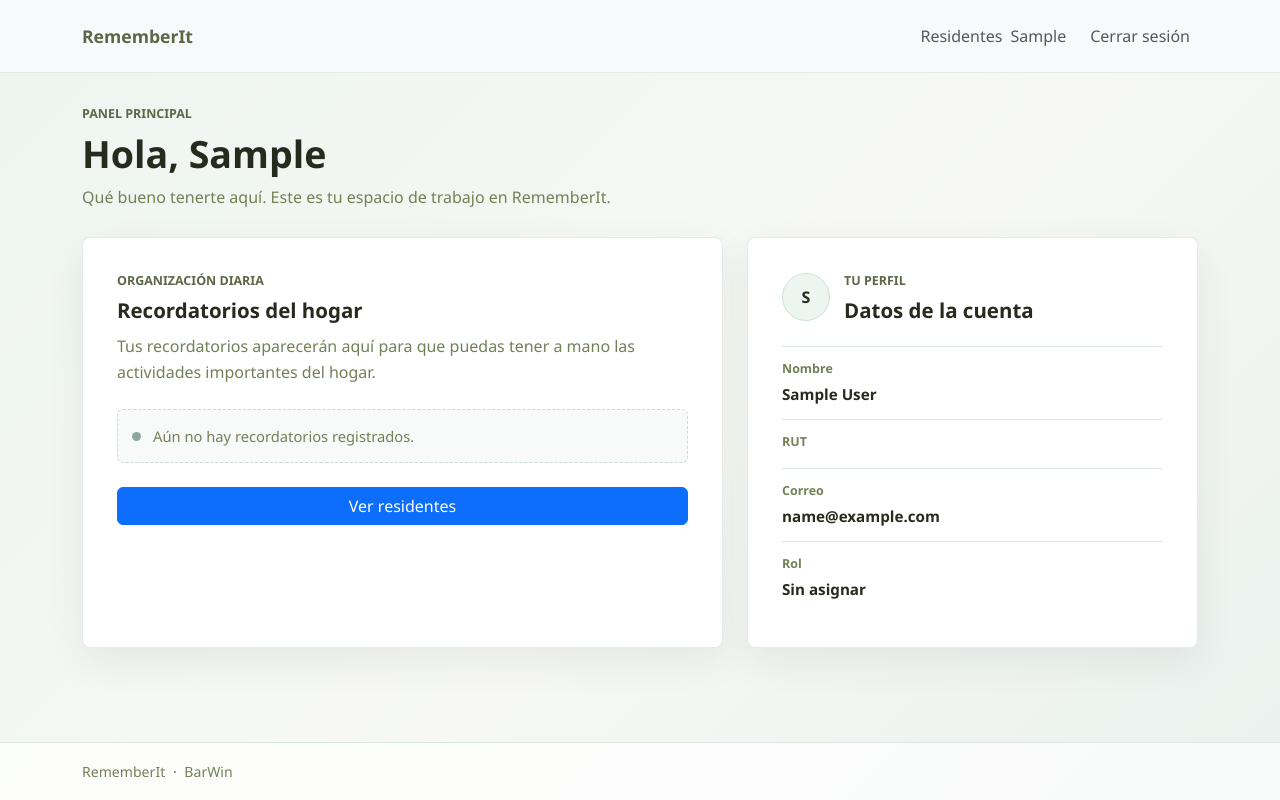
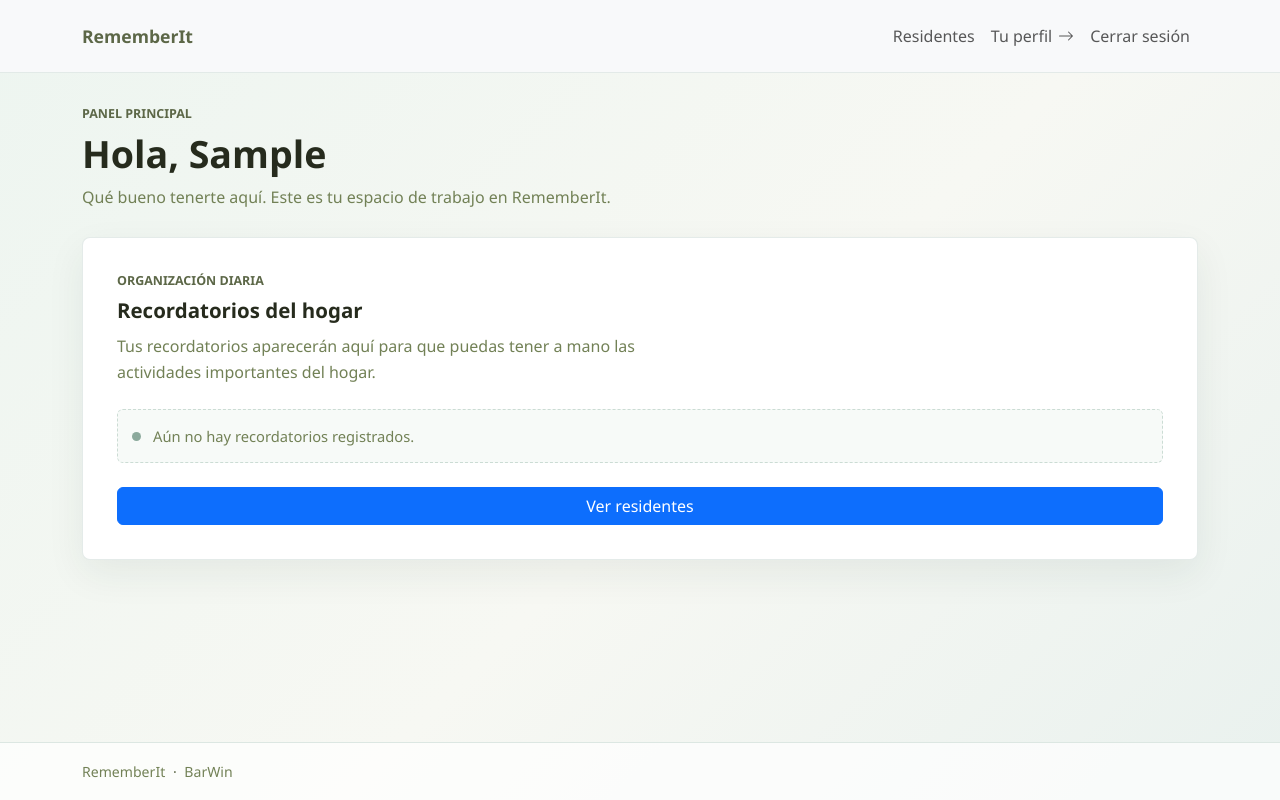
Before and after one commit to cthukh/rememberIt, a Django app: page / in a window 1280 px wide. Run offline with Django 5.2, Linux system fonts and the light colour scheme; the visitor is signed in with stand-in values (Sample User, id 1).

Commit message:
trabajando en rama

```diff
--- a/funcionarios/models.py
+++ b/funcionarios/models.py
@@ -1,3 +1,4 @@
+import uuid
 from django.db import models
 from django.contrib.auth.models import AbstractUser
 
@@ -28,13 +29,13 @@
     password, email, first_name, last_name, is_staff, is_superuser,
     is_active, date_joined (username se elimina abajo).
     """
-
+    username = None
     # required fields
     rut = models.CharField(max_length=12, unique=True, validators=[validar_rut])
+    uuid = models.UUIDField(default=uuid.uuid4, unique=True, editable=False)
     first_name = models.CharField(max_length=60)
     last_name = models.CharField(max_length=60)
     email = models.EmailField(max_length=255, unique=True)
-    username = models.CharField(max_length=150, null=True, blank=True)
     # fields para añadir después desde perfil
     phone_number = models.CharField(max_length=30, unique=True, null=True, blank=True)
     rol = models.ForeignKey(Rol, on_delete=models.PROTECT, db_column='rol_id',
--- a/funcionarios/templates/inicio.html
+++ b/funcionarios/templates/inicio.html
@@ -14,8 +14,16 @@
 {% endblock %}
 
 {% block nav_links %}
-    <a class="nav-link" href="{% url 'residentes:inicio_residentes' %}">Residentes</a>
-    <span class="navbar-text me-lg-3">{{ request.user.first_name|default:request.user.rut }}</span>
+    <a class="nav-link icon-link icon-link-hover" href="{% url 'residentes:inicio_residentes' %}">
+        Residentes
+    </a>
+    <!-- <span class="navbar-text me-lg-3">{{ request.user.first_name|default:request.user.rut }}</span> -->
+     <a class="nav-link icon-link icon-link-hover" href="{% url 'funcionarios:perfil' uuid=datUsu.uuid %}">
+        Tu perfil
+        <svg xmlns="http://www.w3.org/2000/svg" class="bi" viewBox="0 0 16 16" aria-hidden="true">
+            <path d="M1 8a.5.5 0 0 1 .5-.5h11.793l-3.147-3.146a.5.5 0 0 1 .708-.708l4 4a.5.5 0 0 1 0 .708l-4 4a.5.5 0 0 1-.708-.708L13.293 8.5H1.5A.5.5 0 0 1 1 8z"/>
+        </svg>
+    </a>
     <a class="nav-link" href="{% url 'funcionarios:cerrar_sesion' %}">Cerrar sesión</a>
 {% endblock %}
 
@@ -27,7 +35,7 @@
     </section>
 
     <div class="row g-4 dashboard-grid">
-        <div class="col-lg-7">
+        <div>
             <section class="welcome-panel h-100" aria-labelledby="reminders-title">
                 <p class="section-label">Organización diaria</p>
                 <h2 id="reminders-title">Recordatorios del hogar</h2>
@@ -42,12 +50,16 @@
                 </a>
             </section>
         </div>
-        <div class="col-lg-5">
+
+        <!-- deberiamos de mover a un apartado aparte -->
+        <div class="col-lg-5 d-none">
             <aside class="account-panel h-100" aria-labelledby="account-title">
-                <div class="account-panel-heading">
+                <div class="account-panel-heading d-flex justify-content-between">
                     <span class="account-avatar" aria-hidden="true">{{ datUsu.first_name|first|upper|default:"R" }}</span>
-                    <div>
-                        <p class="section-label"> <a class="nav-link" href="{% url 'funcionarios:perfil' username=datUsu.username %}">Tu perfil</a> </p>
+                    <div class="d-block flex-row-reverse align-items-center justify-content-between">
+                        <p class="section-label">
+
+                        </p>
 
                         <h2 id="account-title">Datos de la cuenta</h2>
                     </div>
--- a/funcionarios/templates/registro.html
+++ b/funcionarios/templates/registro.html
@@ -26,7 +26,7 @@
             <form method="post" class="register-form">
                 {% csrf_token %}
                 {{ form.as_p }}
-                <button class="btn btn-primary w-100" type="submit">Crear cuenta</button>
+                <button class="btn btn-success w-100" type="submit">Crear cuenta</button>
             </form>
             <p class="auth-switch">¿Ya tienes cuenta? <a href="{% url 'funcionarios:iniciar_sesion' %}">Inicia sesión</a></p>
         </section>
--- a/funcionarios/urls.py
+++ b/funcionarios/urls.py
@@ -10,7 +10,7 @@
     path('base/',views.base),
     path('iniciarSesion/', views.iniciarSesion, name='iniciar_sesion'),
     path('cerrarSesion/', views.cerrarSesion, name='cerrar_sesion'),
-    path('perfil/<str:username>',views.perfil,name="perfil"),
+    path('perfil/<uuid:uuid>',views.perfil,name="perfil"),
     path('agregarNumero/',views.modificarFuncionario,name="agregarNumero")
 
 ]
--- a/funcionarios/views.py
+++ b/funcionarios/views.py
@@ -60,7 +60,7 @@
             usuario = form.save()
             login(request, usuario)
             messages.success(request, "Tu cuenta está lista. Bienvenido/a.")
-            return redirect("funcionario:funcionario")
+            return redirect("funcionarios:funcionario")
         else:
             messages.error(request, "Por favor corrige los errores.")
     else:
@@ -68,21 +68,21 @@
     return render(request,"registro.html",{"form":form})
 
 @login_required
-def perfil(request,username):
-    username = request.user.username
+def perfil(request,uuid):
+    uuid = request.user.uuid
     datosUsuario = request.user
     form = ActuaFuncionarioForm(instance=datosUsuario)
-    return render(request, "perfil.html", {"datUsu": datosUsuario, "form": form,"username":username})
+    return render(request, "perfil.html", {"datUsu": datosUsuario, "form": form,"uuid":uuid})
 
 @login_required
 def modificarFuncionario(request):
     if request.method != "POST":
-        return redirect("funcionario:perfil")
+        return redirect("funcionarios:funcionario")
 
     form = ActuaFuncionarioForm(request.POST, instance=request.user)
     if form.is_valid():
         form.save()
         messages.success(request, "Tus datos de perfil se actualizaron correctamente.")
-        return redirect("funcionario:perfil")
+        return redirect("funcionarios:funcionario")
 
     return render(request, "perfil.html", {"datUsu": request.user, "form": form})
--- a/rememberit_project/urls.py
+++ b/rememberit_project/urls.py
@@ -22,6 +22,6 @@
 urlpatterns = [
     path('admin/', admin.site.urls),
     path('', include('funcionarios.urls'), name='home'),
-    path('residente/', include('residentes.urls')),
+    path('residentes/', include('residentes.urls')),
     path('recordatorios/', include('recordatorios.urls'))
 ]
--- a/residentes/urls.py
+++ b/residentes/urls.py
@@ -6,7 +6,7 @@
 
 urlpatterns = [
     path('residente/', views.inicio_residentes, name="inicio_residentes"),
-    path('crear_residente', views.crear_residente, name="crear_residente"),
+    path('crear_residente/', views.crear_residente, name="crear_residente"),
     path('detalle_residente/<uuid:uuid>', views.detalle_residente, name="detalle_residente" ),
     path('actualizar_residente/<uuid:uuid>', views.update_residente , name="actualizar_residente"),
 ]
```
Also changed, not shown: funcionarios/forms.py (+7 -2 lines), funcionarios/templates/perfil.html (+8 -6 lines), rememberit_project/settings.py (+0 -8 lines), residentes/admin.py (+13 -1 lines), funcionarios/migrations/0001_initial.py, recordatorios/migrations/0002_alter_recordatorio_residente.py (added).
